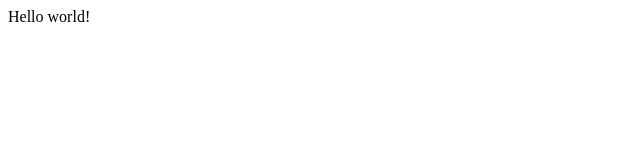
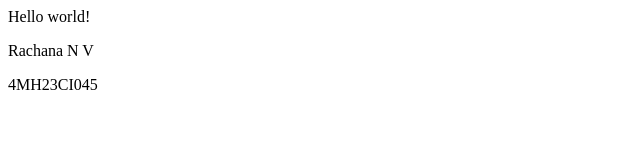
Before and after one commit to rachananv/practice1, a plain HTML site: page index.html in a window 1280 px wide. Shown: the whole page, without its empty margins (0-640 px from the left). Drawn offline with Linux system fonts and the light colour scheme.

Commit message:
Added name and USN

```diff
--- a/index.html
+++ b/index.html
@@ -1 +1,3 @@
 <p>Hello world!</p>
+<p>Rachana N V</p>
+<p>4MH23CI045</p>
```
